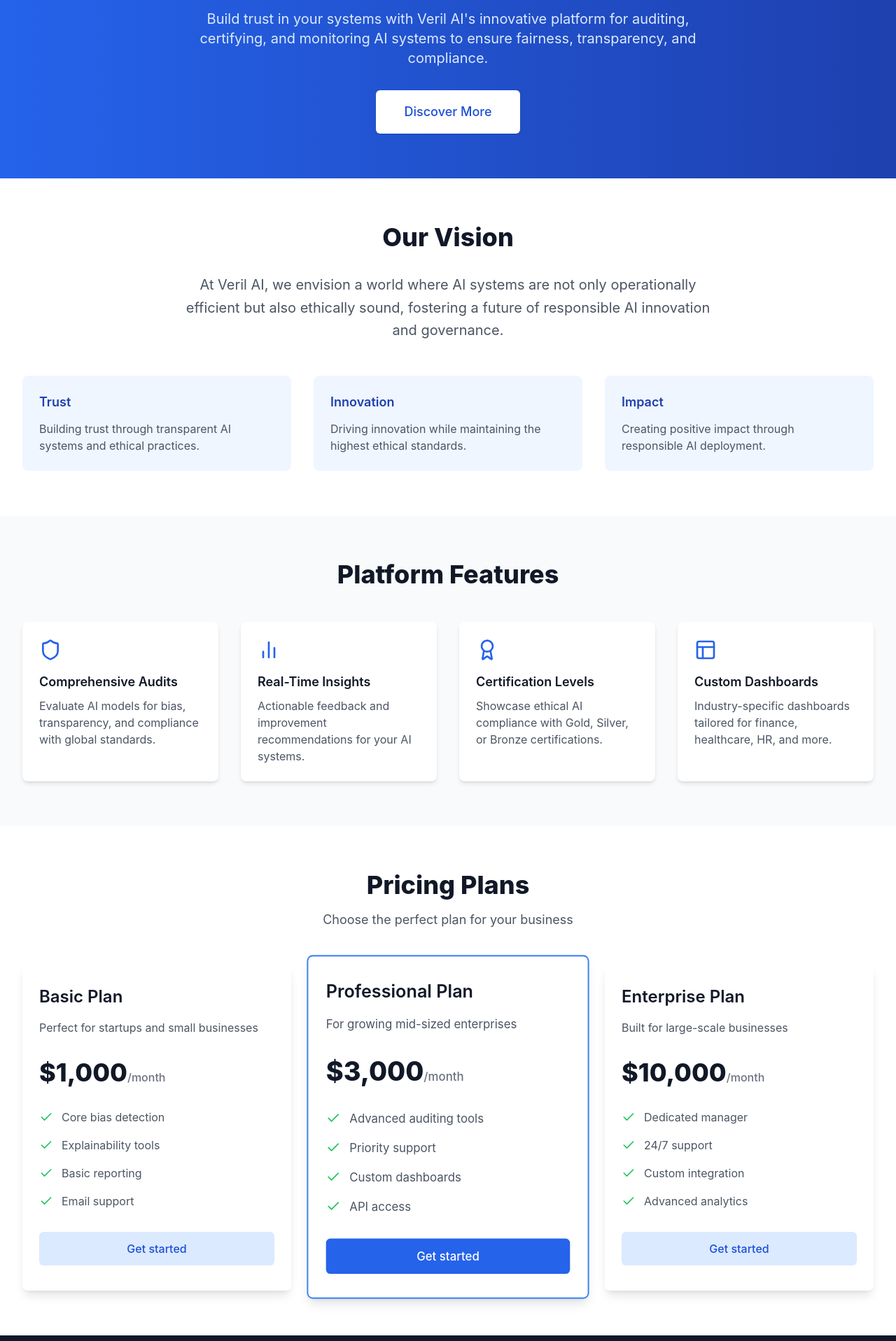
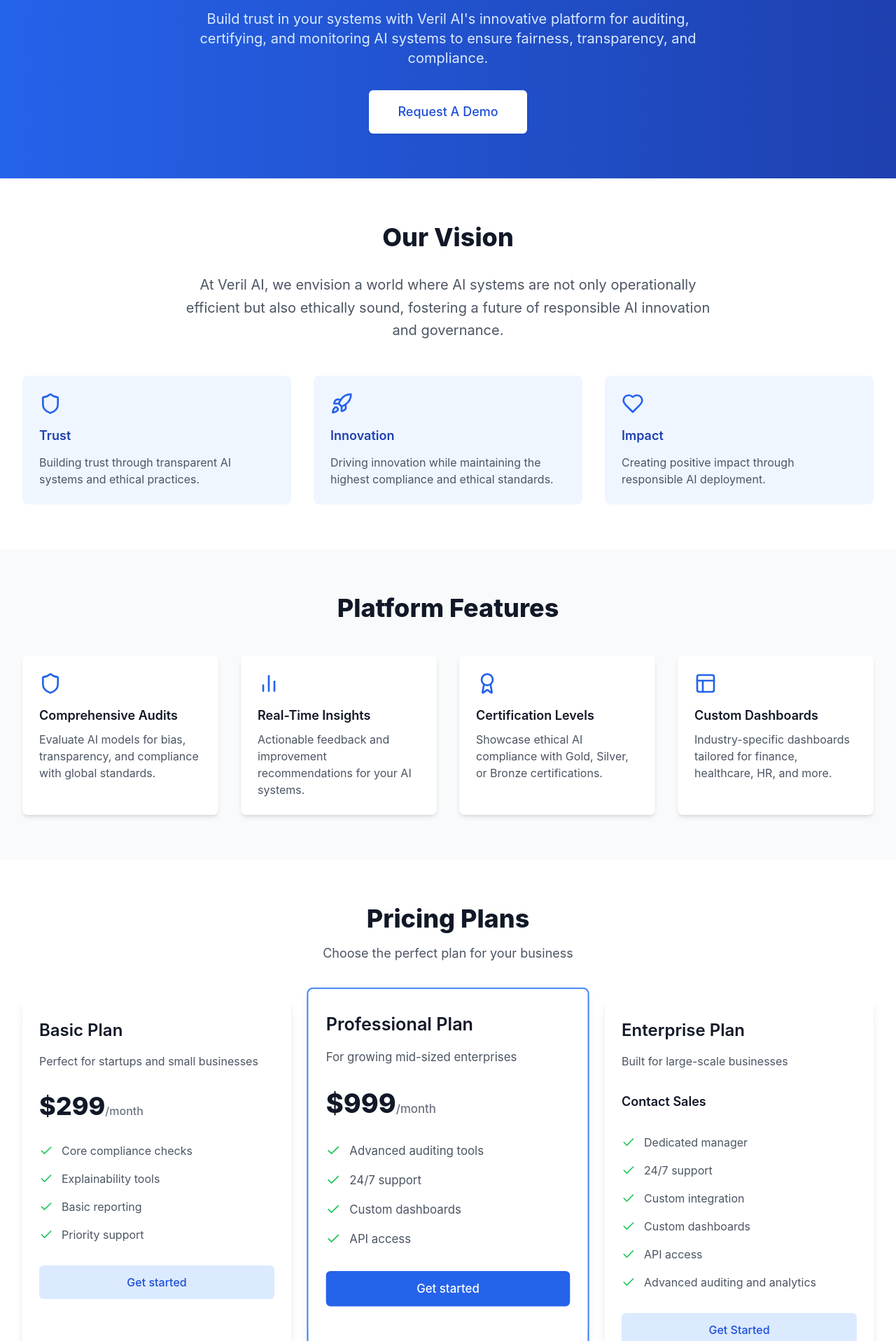
Before and after one commit to Veril-AI/veril-ai-website, a React (Create React App) app: page / in a window 1280 px wide. Shown: the part 223-2140 px from the top of the page at 70% size. Built offline with nearby package versions, Linux system fonts and the light colour scheme.

Commit message:
new website changes

```diff
--- a/src/components/Hero.jsx
+++ b/src/components/Hero.jsx
@@ -6,8 +6,8 @@
       <div className="max-w-7xl mx-auto px-4 sm:px-6 lg:px-8">
         <div className="text-center">
           <h1 className="text-4xl tracking-tight font-extrabold text-white sm:text-5xl md:text-6xl">
-            <span className="block">Revolutionising</span>
-            <span className="block text-blue-200">AI Ethics</span>
+            <span className="block">Revolutionizing</span>
+            <span className="block text-blue-200">AI Compliance & Ethics</span>
           </h1>
           <p className="mt-3 max-w-md mx-auto text-base text-blue-100 sm:text-lg md:mt-5 md:text-xl md:max-w-3xl">
             Build trust in your systems with Veril AI's innovative platform for auditing, certifying, and monitoring AI systems to ensure fairness, transparency, and compliance.
@@ -18,7 +18,7 @@
                 href="#features"
                 className="w-full flex items-center justify-center px-8 py-3 border border-transparent text-base font-medium rounded-md text-blue-700 bg-white hover:bg-blue-50 md:py-4 md:text-lg md:px-10"
               >
-                Discover More
+                Request A Demo
               </a>
             </div>
           </div>
--- a/src/components/Pricing.jsx
+++ b/src/components/Pricing.jsx
@@ -5,22 +5,22 @@
   const plans = [
     {
       name: 'Basic Plan',
-      price: '$1,000',
+      price: '$299',
       description: 'Perfect for startups and small businesses',
       features: [
-        'Core bias detection',
+        'Core compliance checks',
         'Explainability tools',
         'Basic reporting',
-        'Email support'
+        'Priority support'
       ]
     },
     {
       name: 'Professional Plan',
-      price: '$3,000',
+      price: '$999',
       description: 'For growing mid-sized enterprises',
       features: [
         'Advanced auditing tools',
-        'Priority support',
+        '24/7 support',
         'Custom dashboards',
         'API access'
       ],
@@ -34,7 +34,9 @@
         'Dedicated manager',
         '24/7 support',
         'Custom integration',
-        'Advanced analytics'
+        'Custom dashboards',
+        'API access',
+        'Advanced auditing and analytics'
       ]
     }
   ];
@@ -65,10 +67,18 @@
               </h3>
               <p className="mt-4 text-gray-600">{plan.description}</p>
               <p className="mt-8">
+                {plan.name === 'Enterprise Plan' ? (
+                  <span className="text-lg font-semibold text-gray-900">
+                    Contact Sales
+                  </span>
+                ) : (
+                  <>
                     <span className="text-4xl font-extrabold text-gray-900">
                       {plan.price}
                     </span>
                     <span className="text-base font-medium text-gray-500">/month</span>
+                  </>
+                )}
               </p>
               <ul className="mt-8 space-y-4">
                 {plan.features.map((feature) => (
@@ -87,7 +97,7 @@
                       : 'bg-blue-100 text-blue-700 hover:bg-blue-200'
                   }`}
                 >
-                    Get started
+                  {plan.name === 'Enterprise Plan' ? 'Get Started' : 'Get started'}
                 </a>
               </div>
             </div>
--- a/src/components/Vision.jsx
+++ b/src/components/Vision.jsx
@@ -1,4 +1,5 @@
 import React from 'react';
+import { Shield, Rocket, Heart } from 'lucide-react';
 
 const Vision = () => {
   return (
@@ -17,14 +18,23 @@
 
         <div className="mt-12 grid grid-cols-1 gap-8 sm:grid-cols-2 lg:grid-cols-3">
           <div className="bg-blue-50 p-6 rounded-lg">
+            <div className="text-blue-600 mb-4">
+              <Shield size={32} />
+            </div>
             <h3 className="text-lg font-semibold text-blue-800 mb-3">Trust</h3>
             <p className="text-gray-600">Building trust through transparent AI systems and ethical practices.</p>
           </div>
           <div className="bg-blue-50 p-6 rounded-lg">
+            <div className="text-blue-600 mb-4">
+              <Rocket size={32} />
+            </div>
             <h3 className="text-lg font-semibold text-blue-800 mb-3">Innovation</h3>
-            <p className="text-gray-600">Driving innovation while maintaining the highest ethical standards.</p>
+            <p className="text-gray-600">Driving innovation while maintaining the highest compliance and ethical standards.</p>
           </div>
           <div className="bg-blue-50 p-6 rounded-lg">
+            <div className="text-blue-600 mb-4">
+              <Heart size={32} />
+            </div>
             <h3 className="text-lg font-semibold text-blue-800 mb-3">Impact</h3>
             <p className="text-gray-600">Creating positive impact through responsible AI deployment.</p>
           </div>
```
Lines whose indentation alone changed are shown as unchanged.
